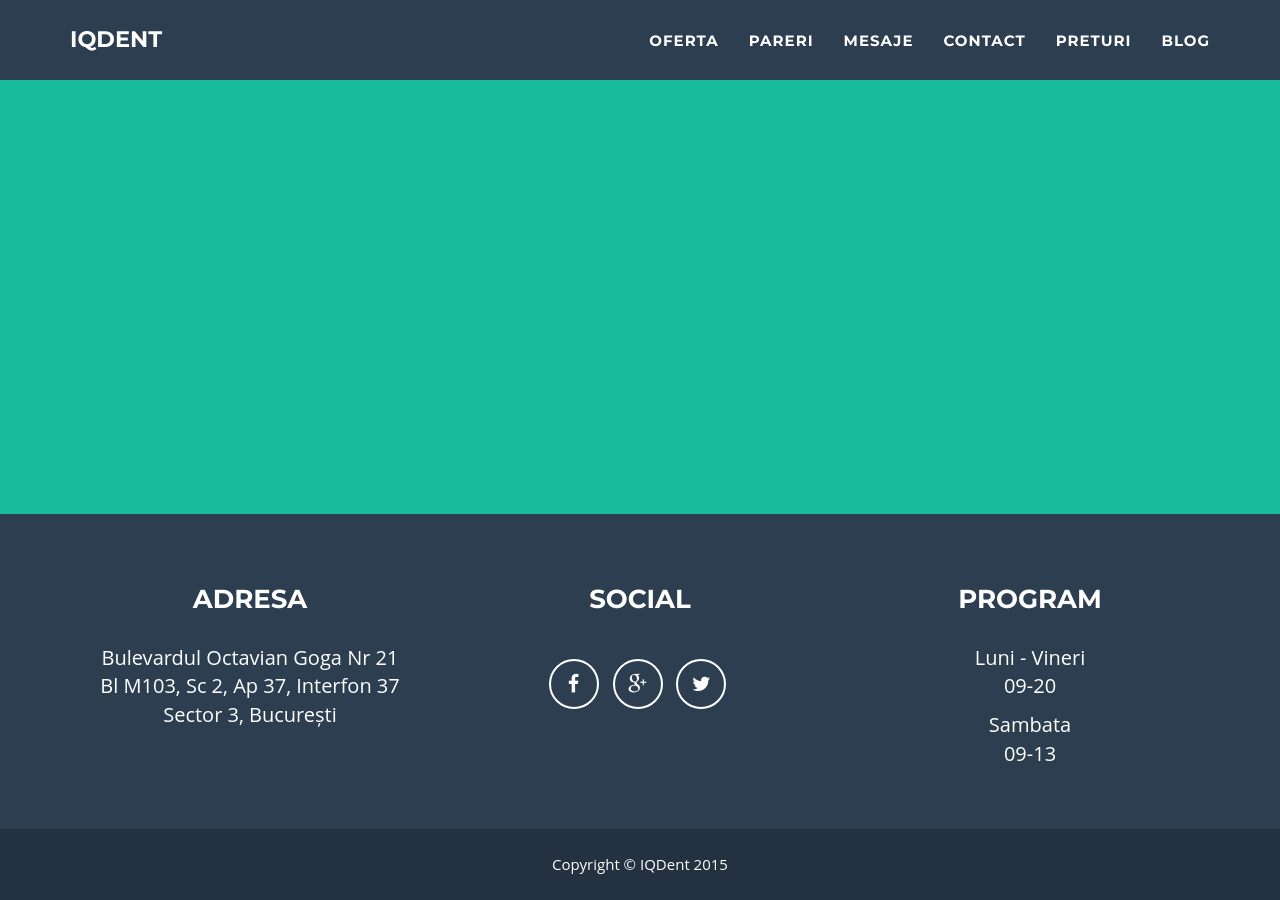
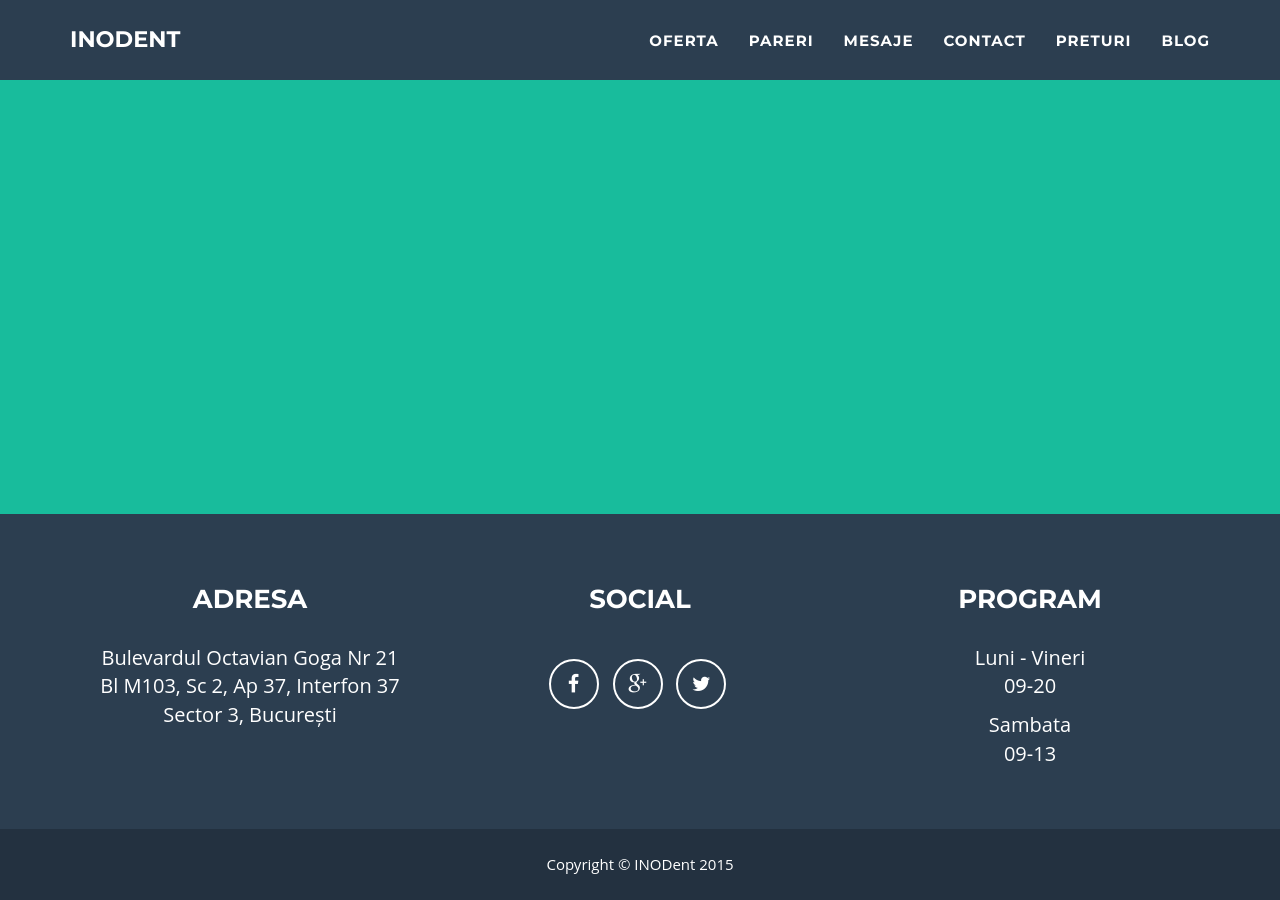
Before and after one commit to littledentgopo/offerdent, a Jekyll site: the page built from index.html, in a window 1280 px wide and 900 px high, scrolled down 4313 px. Built offline with Jekyll 4.4.1, drawn with Linux system fonts in a browser that asks for light colours; comment, search, counter and statistics services are not loaded.

Commit message:
Change to INODent

```diff
--- a/_includes/about.html
+++ b/_includes/about.html
@@ -10,7 +10,7 @@
             </div>
             <div class="row">
                 <div class="col-lg-4 col-lg-offset-2">
-                    <p>Cabinetul stomatologic {{site.name}} vă oferă tratamente dentare inteligente la cele mai înalte standarde. Asigurăm pacienților noștri servicii stomatologice folosind materiale de top, aparatură și echipamente moderne.</p>
+                    <p>Cabinetul stomatologic {{site.newname}} vă oferă tratamente dentare inteligente la cele mai înalte standarde. Asigurăm pacienților noștri servicii stomatologice folosind materiale de top, aparatură și echipamente moderne.</p>
                 </div>
                 <div class="col-lg-4">
                     <p>Cabinetul nostru este specializat în implantologie, în tratamentul bolii parodontale, ortodonție, endodonție și cariologie. Prin diversitatea serviciilor stomatologice oferite ne adresăm tuturor vârstelor.</p>
--- a/_includes/footer.html
+++ b/_includes/footer.html
@@ -35,7 +35,7 @@
             <div class="container">
                 <div class="row">
                     <div class="col-lg-12">
-                        Copyright &copy; {{site.name}} 2015
+                        Copyright &copy; {{site.newname}} 2015
                     </div>
                 </div>
             </div>
--- a/_includes/nav.html
+++ b/_includes/nav.html
@@ -9,7 +9,7 @@
                     <span class="icon-bar"></span>
                     <span class="icon-bar"></span>
                 </button>
-                <a class="navbar-brand" href="{{page.home}}#page-top">{{site.name}}</a>
+                <a class="navbar-brand" href="{{page.home}}#page-top">{{site.newname}}</a>
             </div>
 
             <!-- Collect the nav links, forms, and other content for toggling -->
--- a/js/dent.js
+++ b/js/dent.js
@@ -14,7 +14,7 @@ $(function() {
         var marker = new google.maps.Marker({
           position: myLatlng,
           map: map,
-          title: 'Cabinet Stomatologic IQDent'
+          title: 'Cabinet Stomatologic INODent'
         });
     };
     google.maps.event.addDomListener(window, 'load', initialize);
```
